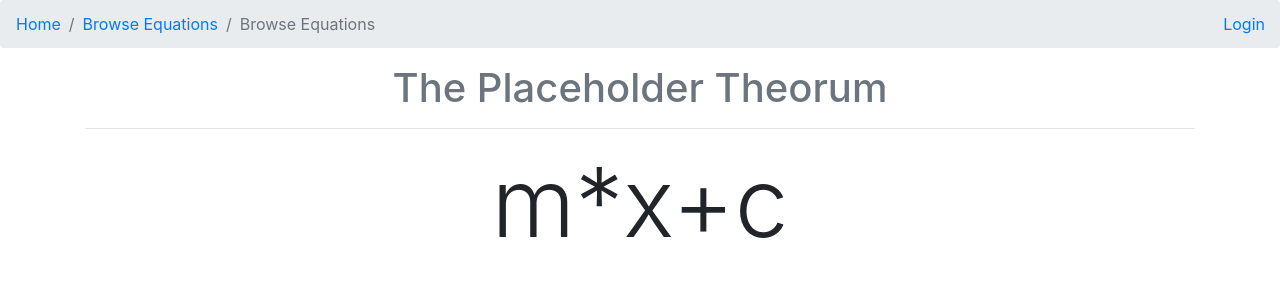
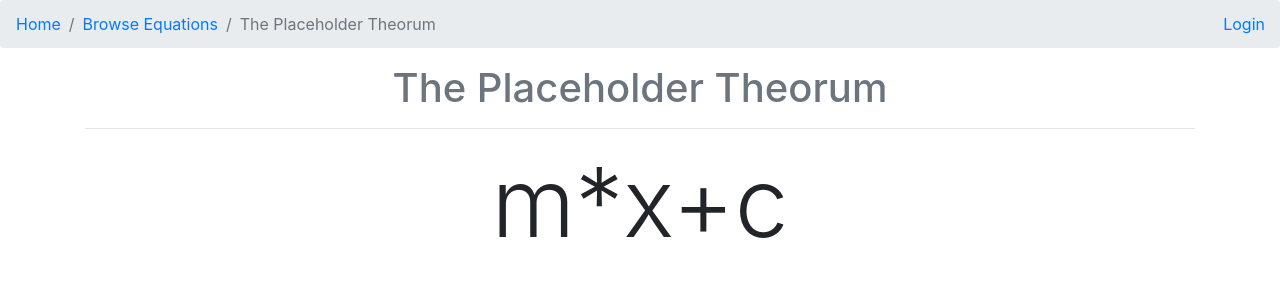
Before and after one commit to c-grattan/set09103-cw, a Flask app: page /equations/1 in a window 1280 px wide. Shown: the top 300 px of the page. Run offline with Flask 2, Linux system fonts and the light colour scheme; data comes from the database, SQL or seed files in the repository; some libraries are stand-ins or nearby versions.

Commit message:
Change equation breadcrumb

```diff
--- a/templates/equation.html
+++ b/templates/equation.html
@@ -6,7 +6,7 @@
 {% else %}
 <li class="breadcrumb-item"><a href="{{ url_for('custom_equations') }}">Browse Custom Equations</a></li>
 {% endif %}
-<li class="breadcrumb-item active">Browse Equations</li>
+<li class="breadcrumb-item active">{{ equation[0] }}</li>
 {% endblock %}
 
 {% block content %}
```
